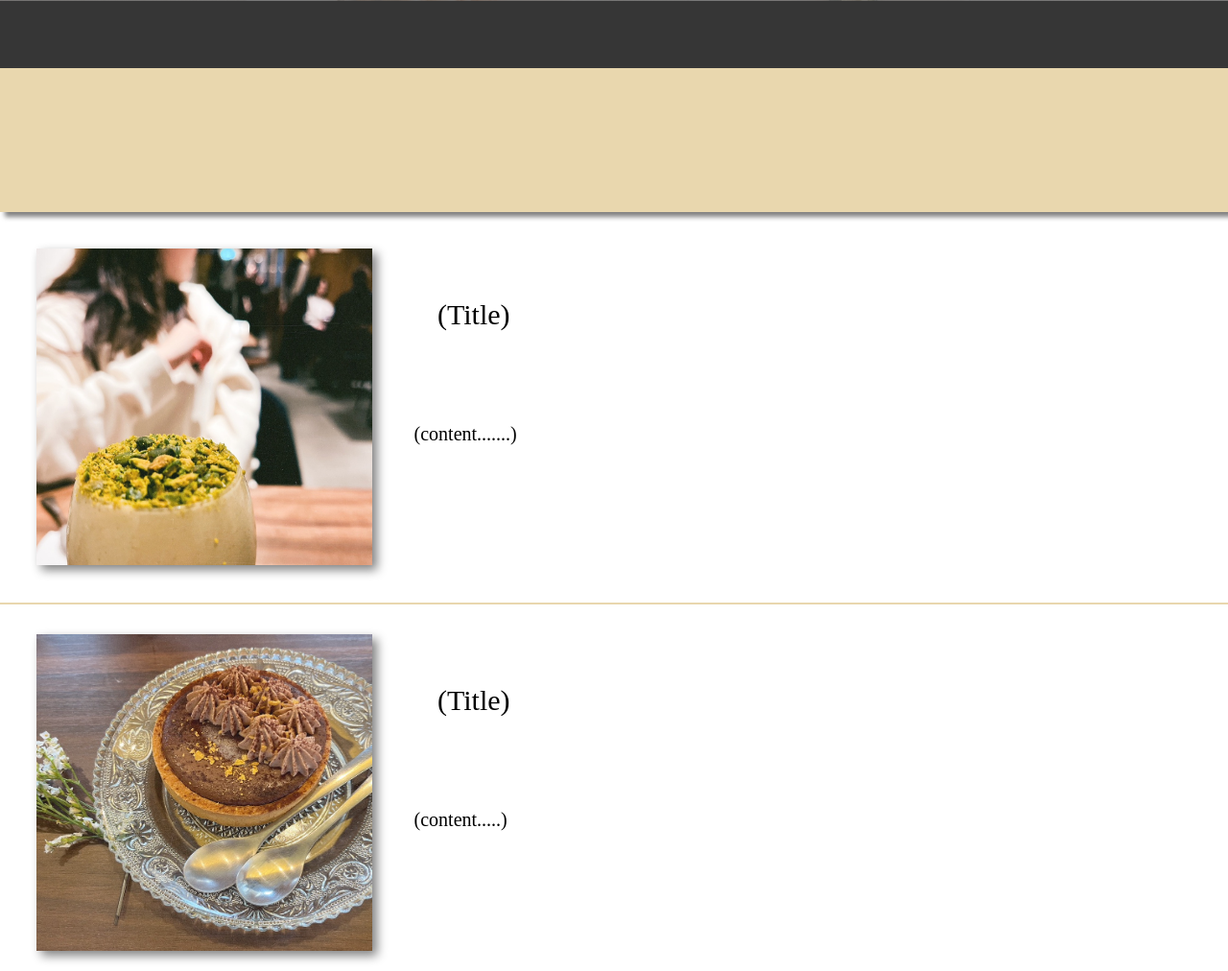
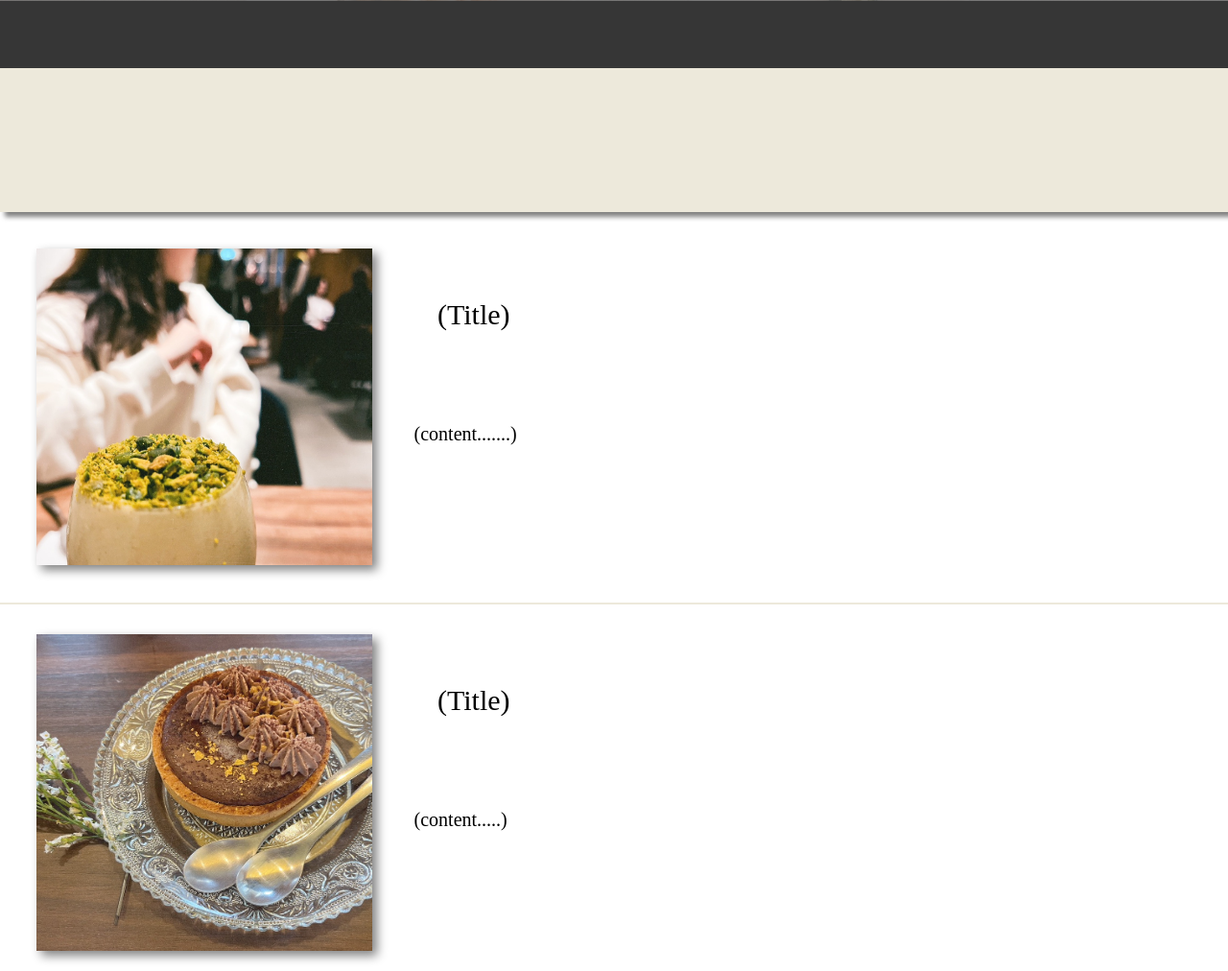
Before and after one commit to timmy052060-cyber/TimmyYuka, a plain HTML site: page index.html in a window 1280 px wide. Shown: the part 751-1763 px from the top of the page at 96% size. Drawn offline with Linux system fonts and the light colour scheme.

Commit message:
Add files via upload

```diff
--- a/style.css
+++ b/style.css
@@ -75,7 +75,7 @@ h1 {
     box-shadow: 0 5px 5px 7px gray;
 }
 .bridge2 {
-    background-color: #e9d7ae;
+    background-color: #ede9db;
     height: 150px;
     box-shadow: 0 5px 5px 5px gray;
     box-shadow: 5px 5px 5px gray;
@@ -116,7 +116,7 @@ h1 {
 .dash {
     display: block;
     width:1500px; height: 2px; margin: 5px auto;
-    background-color: #e9d7ae;
+    background-color: #ede9db;
     position: relative;
     top: -8px; left: -150px;
 }
@@ -175,7 +175,7 @@ h1 {
     padding-top: 200px;
 }
 .bridge3 {
-    background-color: #e9d7ae;
+    background-color: #ede9db;
     height: 150px;
     box-shadow: 0 5px 5px 9px gray;
 }
```
